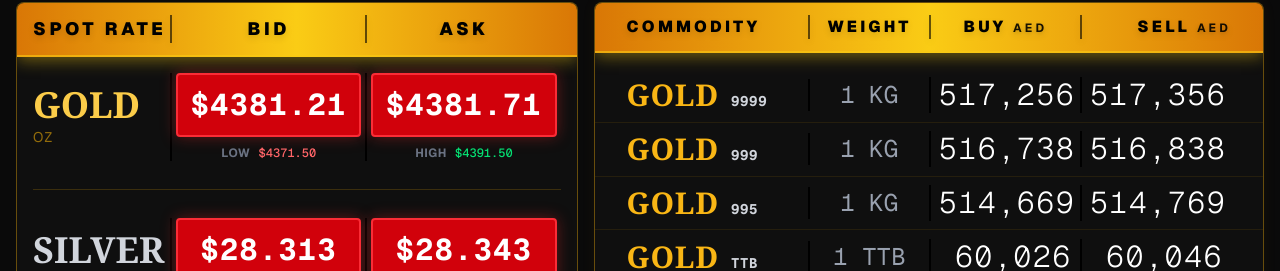
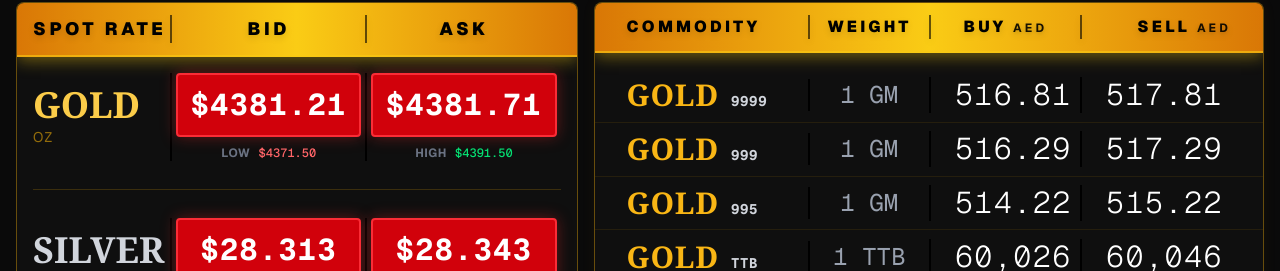
Before and after one commit to Naja11743/alraqi, a Next.js app: page /terminal in a window 1280 px wide. Shown: the part 284-555 px from the top of the page. Built offline with nearby package versions, Linux system fonts and the light colour scheme; no server answers.

Commit message:
Change Gold 1 KG rows to 1 GM with per-gram pricing

```diff
--- a/src/components/dashboard/BullionTVDashboard.tsx
+++ b/src/components/dashboard/BullionTVDashboard.tsx
@@ -142,7 +142,7 @@ export function BullionTVDashboard() {
 
   const ttbInGrams = 116.638;
   const fmt = (num: number, dec = 2) => num.toLocaleString('en-US', { minimumFractionDigits: dec, maximumFractionDigits: dec, useGrouping: false });
-  const fmtAed = (num: number) => num.toLocaleString('en-US', { minimumFractionDigits: 0, maximumFractionDigits: 0 });
+  const fmtAed = (num: number, dec = 0) => num.toLocaleString('en-US', { minimumFractionDigits: dec, maximumFractionDigits: dec });
 
   return (
     <div className="w-full min-h-screen bg-[#0a0a0a] text-white overflow-x-hidden flex flex-col p-2 sm:p-4 gap-4 font-sans max-w-[100vw]">
@@ -289,15 +289,15 @@ export function BullionTVDashboard() {
 
           <div className="flex-1 flex flex-col py-1 sm:py-2 lg:py-4 overflow-hidden min-h-[300px]">
             {[
-              { name: 'GOLD', detail: '9999', weight: '1 KG',
-                buy: rates ? (rates.gold['24K'] * 1000) - 50 : 0,
-                sell: rates ? (rates.gold['24K'] * 1000) + 50 : 0 },
-              { name: 'GOLD', detail: '999', weight: '1 KG',
-                buy: rates ? (rates.gold['24K'] * 0.999 * 1000) - 50 : 0,
-                sell: rates ? (rates.gold['24K'] * 0.999 * 1000) + 50 : 0 },
-              { name: 'GOLD', detail: '995', weight: '1 KG',
-                buy: rates ? (rates.gold['24K'] * 0.995 * 1000) - 50 : 0,
-                sell: rates ? (rates.gold['24K'] * 0.995 * 1000) + 50 : 0 },
+              { name: 'GOLD', detail: '9999', weight: '1 GM',
+                buy: rates ? (rates.gold['24K']) - 0.5 : 0,
+                sell: rates ? (rates.gold['24K']) + 0.5 : 0 },
+              { name: 'GOLD', detail: '999', weight: '1 GM',
+                buy: rates ? (rates.gold['24K'] * 0.999) - 0.5 : 0,
+                sell: rates ? (rates.gold['24K'] * 0.999) + 0.5 : 0 },
+              { name: 'GOLD', detail: '995', weight: '1 GM',
+                buy: rates ? (rates.gold['24K'] * 0.995) - 0.5 : 0,
+                sell: rates ? (rates.gold['24K'] * 0.995) + 0.5 : 0 },
               { name: 'GOLD', detail: 'TTB', weight: '1 TTB',
                 buy: rates ? (rates.gold['24K'] * 0.995 * ttbInGrams) - 10 : 0,
                 sell: rates ? (rates.gold['24K'] * 0.995 * ttbInGrams) + 10 : 0 },
@@ -311,8 +311,8 @@ export function BullionTVDashboard() {
                   <span className="text-[9px] sm:text-[10px] lg:text-xs xl:text-sm text-gray-300 font-bold font-mono tracking-wider whitespace-nowrap">{item.detail}</span>
                 </div>
                 <div className="w-[20%] text-center text-xs sm:text-lg lg:text-xl xl:text-2xl text-gray-400 font-mono border-l-2 border-black h-full px-1 sm:px-2">{item.weight}</div>
-                <div className="w-[25%] text-right text-[13px] sm:text-xl lg:text-2xl xl:text-3xl font-light tracking-wider font-mono text-white border-l-2 border-black h-full px-1 sm:px-2 whitespace-nowrap">{rates ? fmtAed(item.buy) : '...'}</div>
-                <div className="w-[25%] text-right text-[13px] sm:text-xl lg:text-2xl xl:text-3xl font-light tracking-wider font-mono text-white border-l-2 border-black h-full px-1 sm:px-2 whitespace-nowrap">{rates ? fmtAed(item.sell) : '...'}</div>
+                <div className="w-[25%] text-right text-[13px] sm:text-xl lg:text-2xl xl:text-3xl font-light tracking-wider font-mono text-white border-l-2 border-black h-full px-1 sm:px-2 whitespace-nowrap">{rates ? fmtAed(item.buy, item.weight === '1 GM' ? 2 : 0) : '...'}</div>
+                <div className="w-[25%] text-right text-[13px] sm:text-xl lg:text-2xl xl:text-3xl font-light tracking-wider font-mono text-white border-l-2 border-black h-full px-1 sm:px-2 whitespace-nowrap">{rates ? fmtAed(item.sell, item.weight === '1 GM' ? 2 : 0) : '...'}</div>
               </div>
             ))}
           </div>
```
